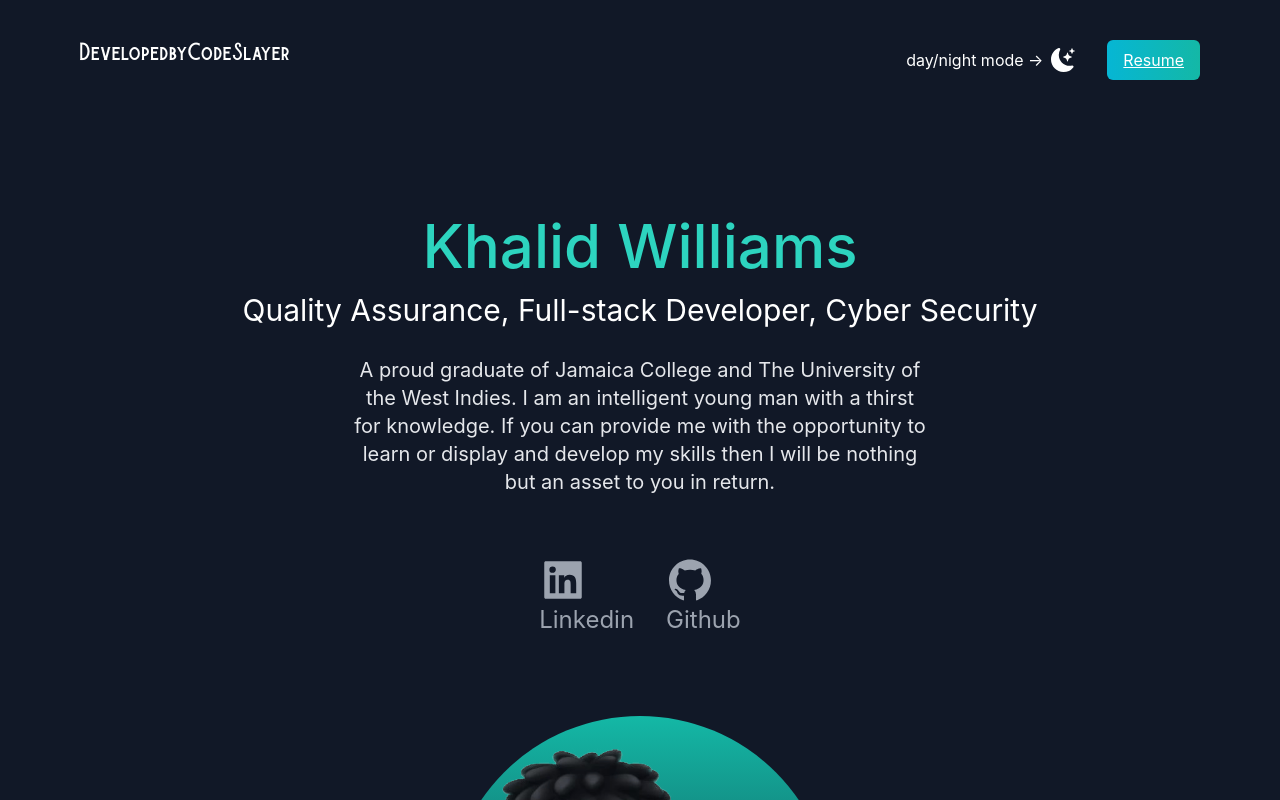
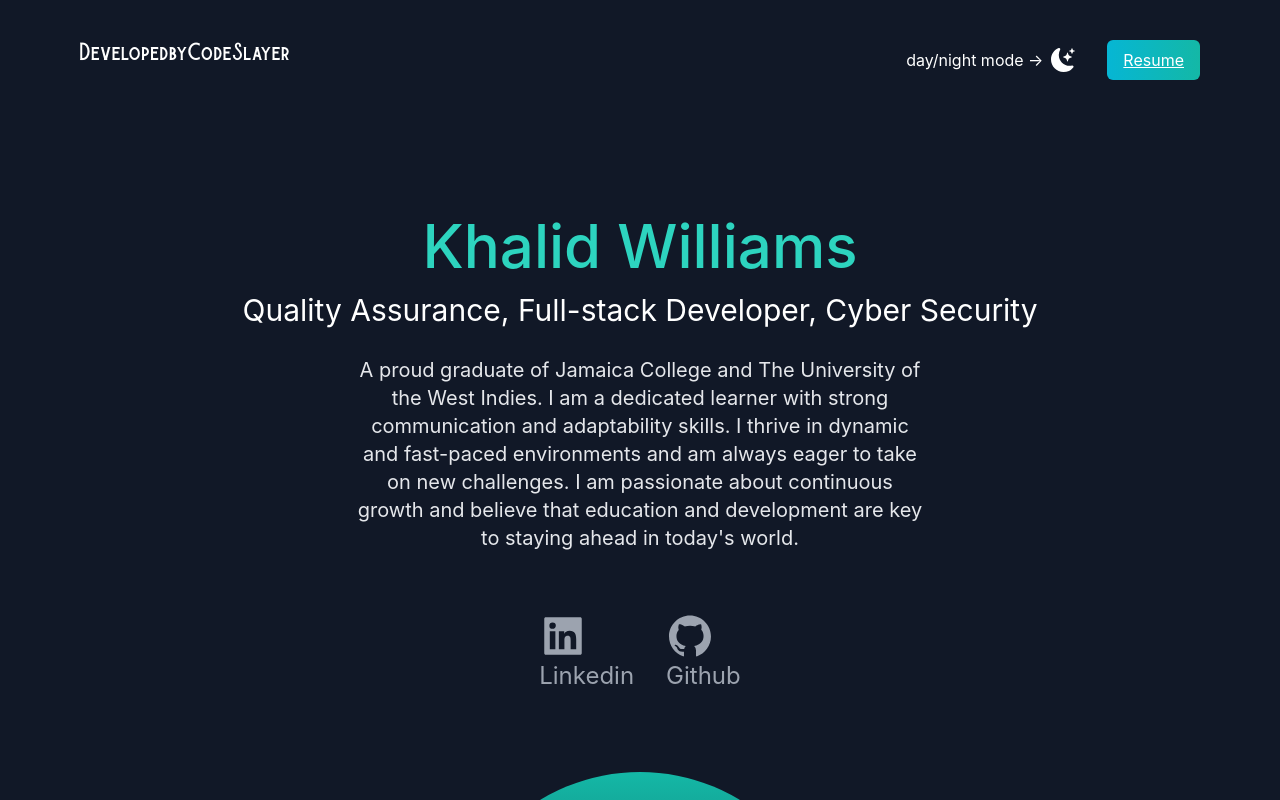
Before and after one commit to KhalElCodeSlayer/personal-website, a Next.js app: page / in a window 1280 px wide. Shown: the top 800 px of the page. Built offline with nearby package versions, Linux system fonts and the light colour scheme.

Commit message:
1.6
Updated info paragraph

```diff
--- a/pages/index.js
+++ b/pages/index.js
@@ -36,7 +36,7 @@ export default function Home() {
           <div className="text-center p-10 py-10">
             <h2 className="text-5xl py-2 text-teal-600 font-medium dark:text-teal-400 md:text-6xl">Khalid Williams</h2>
             <h3 className="text-2xl py-2 dark:text-white md:text-3xl">Quality Assurance, Full-stack Developer, Cyber Security</h3>
-            <p className="text-md py-5 leading-8 text-gray-800 dark:text-gray-200 max-w-xl mx-auto md:text-xl">A proud graduate of Jamaica College and The University of the West Indies. I am an intelligent young man with a thirst for knowledge. If you can provide me with the opportunity to learn or display and develop my skills then I will be nothing but an asset to you in return.</p>
+            <p className="text-md py-5 leading-8 text-gray-800 dark:text-gray-200 max-w-xl mx-auto md:text-xl">A proud graduate of Jamaica College and The University of the West Indies. I am a dedicated learner with strong communication and adaptability skills. I thrive in dynamic and fast-paced environments and am always eager to take on new challenges. I am passionate about continuous growth and believe that education and development are key to staying ahead in today's world.</p>
           </div>
           <div className="text-5xl flex justify-center text-gray-600 dark:text-gray-400">
             <div className="mx-4">
@@ -114,6 +114,7 @@ export default function Home() {
             <p className="text-md py-2 leading-8 text-gray-800 dark:text-gray-200"> Are you interested in a competent person? Are you interested in someone who will find a way when the work gets hard instead of complaining? If you are looking for a <span className="text-teal-500"> smart </span>, <span className="text-teal-500"> efficient </span> individual with <span className="text-teal-500"> great communication skills </span> then congratulations! You can find some of my projects at <a className="text-red-300 dark:text-purple-300" href="https://github.com/khalelcodeslayer" target="_blank" rel="noreferrer">github.com/khalelcodeslayer</a>. Additionally, you can click this <a className="text-red-300 dark:text-purple-300" href="https://drive.google.com/drive/folders/1AXgqMNHuvE-ZcoZzw43rmkO3Ict0xJXl?usp=sharing" target="_blank" rel="noreferrer">link</a> for my resume. Here is a list of some accomplishments and accolades from high school and university years.
             </p>
             <p className="text-md py-2 leading-8 text-gray-800 dark:text-yellow-200">
+              Bachelor&apos;s in Computer Science - UWI, 2022 <br/>
               Successful completion of advanced proficiency Courses - Jamaica College, 2018 <br/>
               School Leaving Diploma - Jamaica College, 2016 <br/>
               •	Represented UWI in basketball 2019, 2022 (placed second both times) <br/>
```
